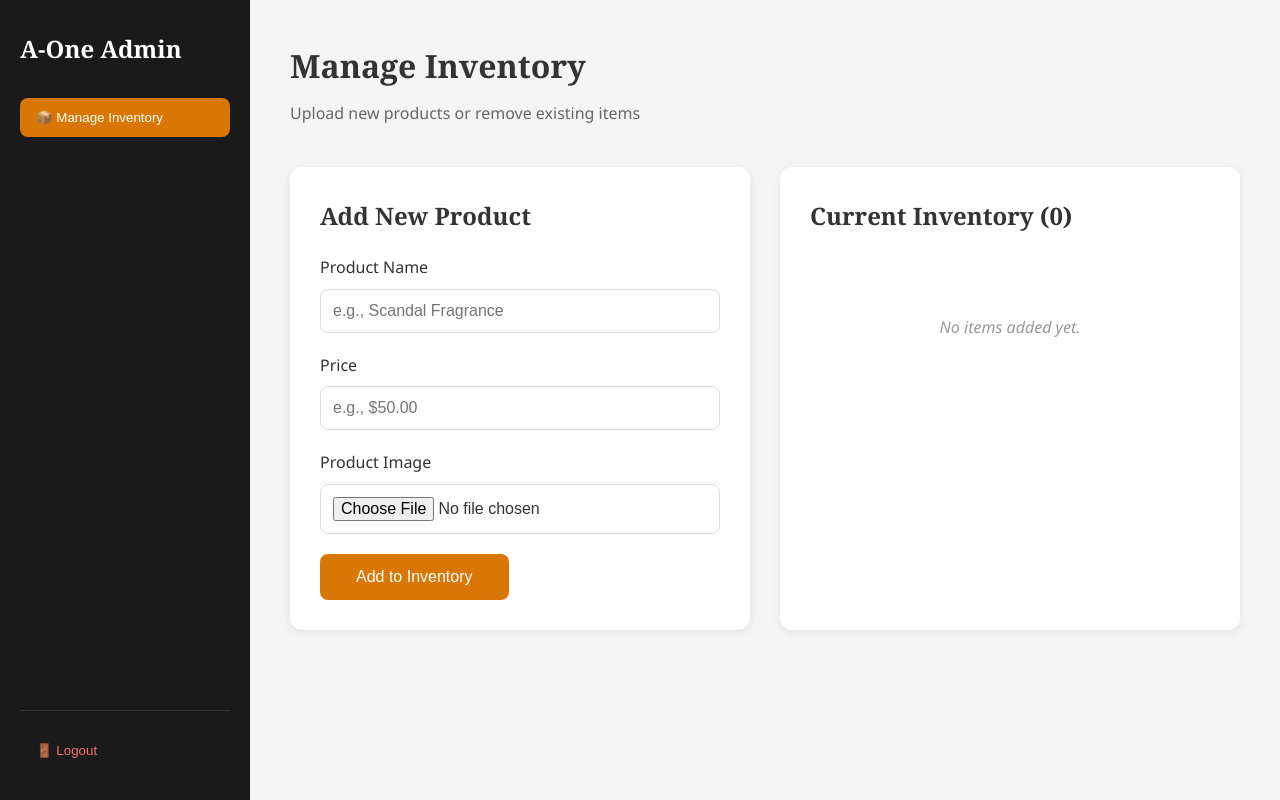
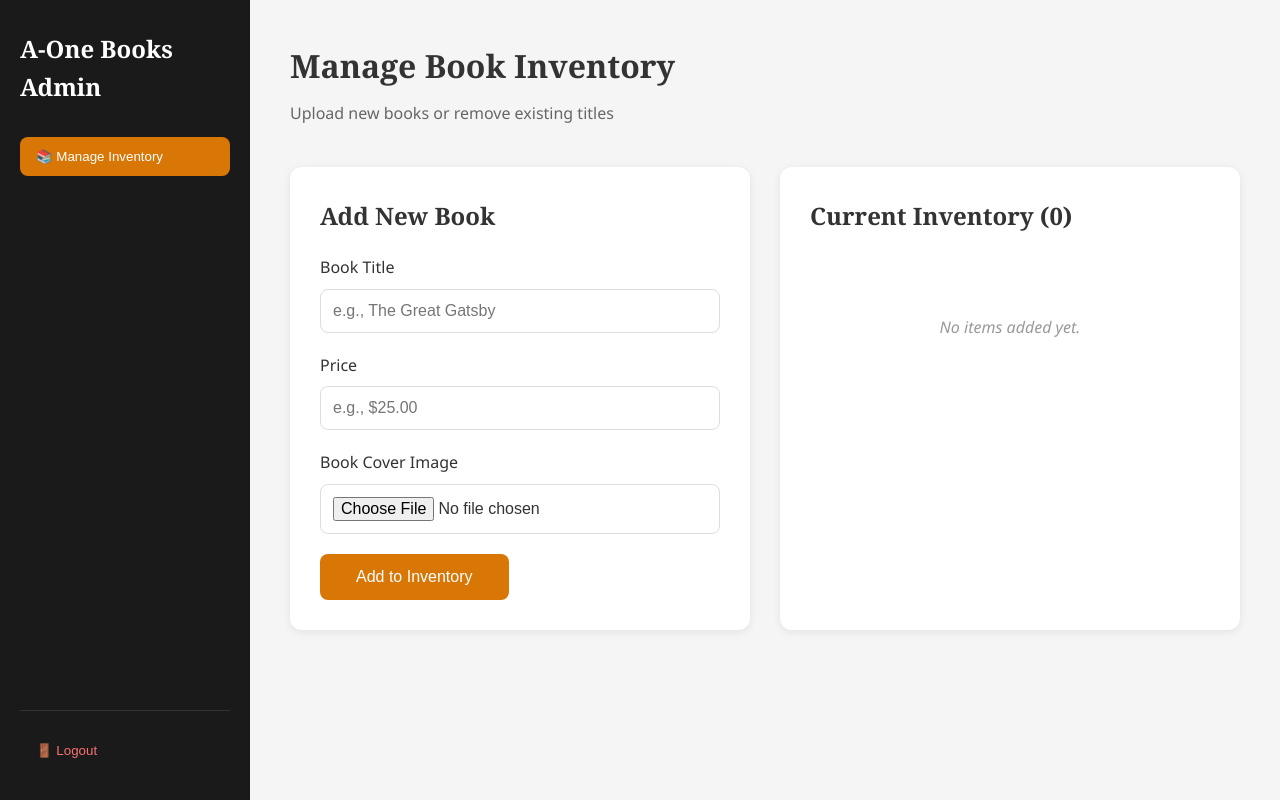
Before and after one commit to ojoolukayode/A-One-mobile-bookshop, a plain HTML site: page dashboard.html in a window 1280 px wide. Drawn offline with Linux system fonts and the light colour scheme; sample sign-in values are in the browser's storage.

Commit message:
Update dashboard.html

```diff
--- a/dashboard.html
+++ b/dashboard.html
@@ -3,15 +3,15 @@
 <head>
     <meta charset="UTF-8">
     <meta name="viewport" content="width=device-width, initial-scale=1.0">
-    <title>Admin Dashboard - A-One</title>
+    <title>Admin Dashboard - A-One Books</title>
     <link rel="stylesheet" href="style.css">
 </head>
 <body>
     <div class="dashboard-container">
         <aside class="sidebar">
-            <h2>A-One Admin</h2>
+            <h2>A-One Books Admin</h2>
             <nav>
-                <button class="nav-btn active">📦 Manage Inventory</button>
+                <button class="nav-btn active">📚 Manage Inventory</button>
             </nav>
             <div class="sidebar-footer">
                 <button id="logoutBtn" class="logout-btn">🚪 Logout</button>
@@ -20,27 +20,27 @@
 
         <main class="main-content">
             <header>
-                <h1>Manage Inventory</h1>
-                <p>Upload new products or remove existing items</p>
+                <h1>Manage Book Inventory</h1>
+                <p>Upload new books or remove existing titles</p>
             </header>
 
             <div class="dashboard-grid">
                 <!-- Upload Form -->
                 <div class="card">
-                    <h3>Add New Product</h3>
+                    <h3>Add New Book</h3>
                     <form id="productForm">
                         <div class="form-group">
-                            <label for="productName">Product Name</label>
-                            <input type="text" id="productName" placeholder="e.g., Scandal Fragrance" required>
+                            <label for="productName">Book Title</label>
+                            <input type="text" id="productName" placeholder="e.g., The Great Gatsby" required>
                         </div>
 
                         <div class="form-group">
                             <label for="productPrice">Price</label>
-                            <input type="text" id="productPrice" placeholder="e.g., $50.00" required>
+                            <input type="text" id="productPrice" placeholder="e.g., $25.00" required>
                         </div>
 
                         <div class="form-group">
-                            <label for="productImage">Product Image</label>
+                            <label for="productImage">Book Cover Image</label>
                             <input type="file" id="productImage" accept="image/*" required>
                             <div id="imagePreview" class="image-preview" style="display: none;"></div>
                         </div>
@@ -53,7 +53,7 @@
                 <div class="card">
                     <h3>Current Inventory (<span id="inventoryCount">0</span>)</h3>
                     <div id="inventoryList" class="inventory-list">
-                        <p class="empty-message">No items added yet.</p>
+                        <p class="empty-message">No books added yet.</p>
                     </div>
                 </div>
             </div>
```
